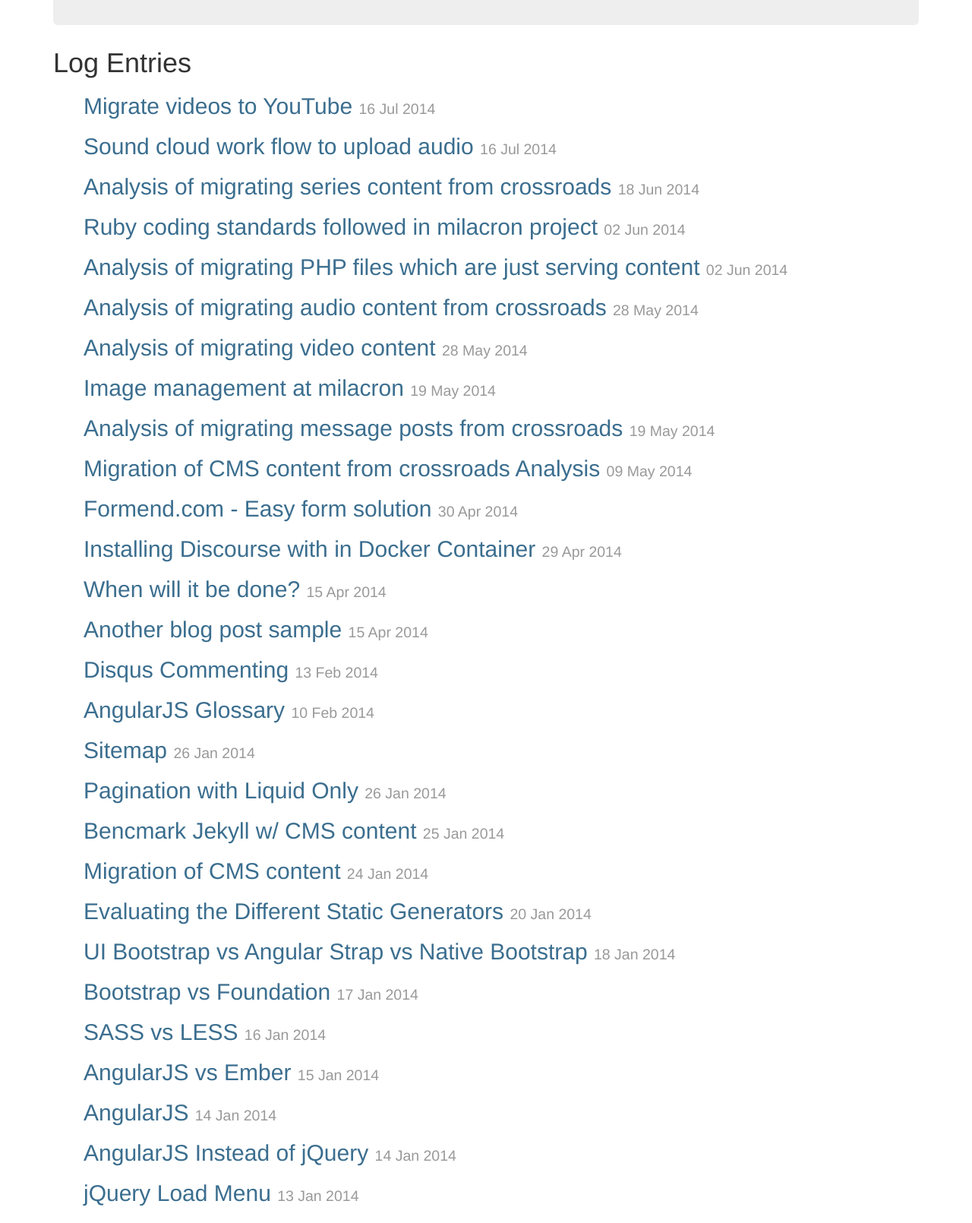
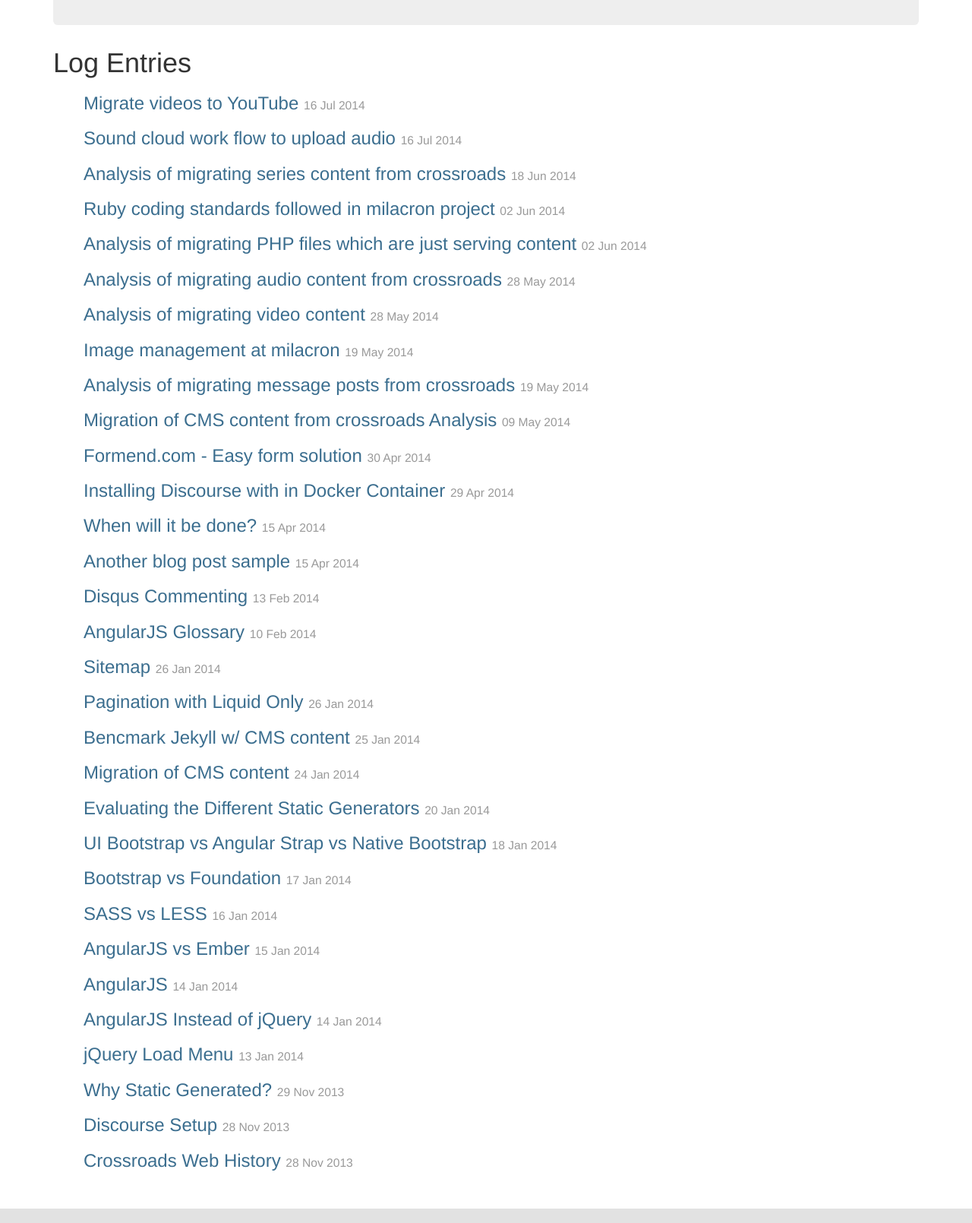
Before and after one commit to crdschurch/crdschurch.github.io, a Jekyll site: the page built from app/index.html, in a window 1280 px wide. Shown: the part 413-2023 px from the top of the page at 76% size. Built offline with Jekyll 4.4.1, drawn with Linux system fonts in a browser that asks for light colours; nearby versions of some CDN libraries; Markdown is read by kramdown in place of the engine named in the settings; grey boxes are pictures that could not be loaded.

```diff
--- a/app/_includes/bloglist.html
+++ b/app/_includes/bloglist.html
@@ -4,7 +4,7 @@
 		{% for post in site.posts %}
 			{% unless post.categories contains 'nav' %}
 			<li>
-				<h2><a href="{{ post.url }}">{{ post.title }}</a> <small>{{ post.date | date_to_string }}</small></h2>
+				<h3><a href="{{ post.url }}">{{ post.title }}</a> <small>{{ post.date | date_to_string }}</small></h3>
 			</li>
 			{% endunless %}
 		{% endfor %}
```
